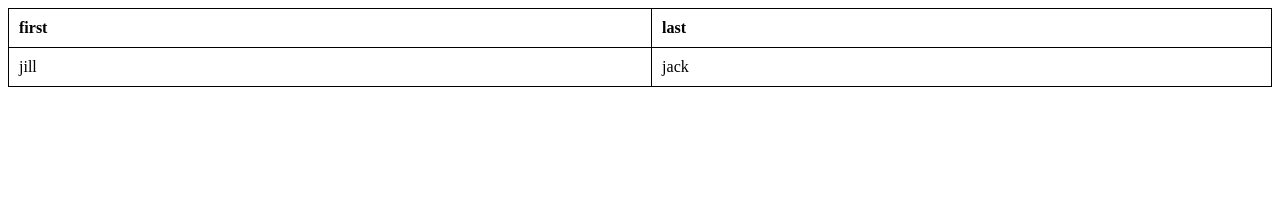
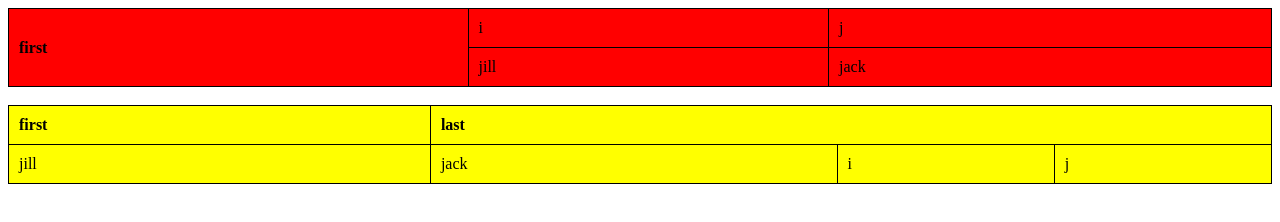
Before and after one commit to Spoorthi-09/session-43, a website: page index.html in a window 1280 px wide. Drawn offline with Linux system fonts and the light colour scheme.

Commit message:
session 43

```diff
--- a/index.html
+++ b/index.html
@@ -17,18 +17,40 @@
       {
         border-spacing:15px;
       }
-
+      table#t01
+      {
+        background-color:red;
+      }
+      table#t02
+      {
+        background-color:yellow;
+      }
       </style>
   </head>
   <body>
-<table style = "width:100%">
+    <table id = "t01" style = "width:100%">
   <tr>
-    <th>first</th>
-    <th>last</th>
+    <th rowspan = "2">first</th>
+    <td>i</td>
+    <td>j</td>
   </tr>
   <tr>
     <td>jill</td>
     <td>jack</td>
     </tr>
+    </table>
+    <br>
+<table id = "t02" style = "width:100%">
+  <tr>
+    <th>first</th>
+    <th colspan = "3">last</th>
+  </tr>
+  <tr>
+    <td>jill</td>
+    <td>jack</td>
+    <td>i</td>
+    <td>j</td>
+    </tr>
+    </table>
   </body>
 </html>
```
